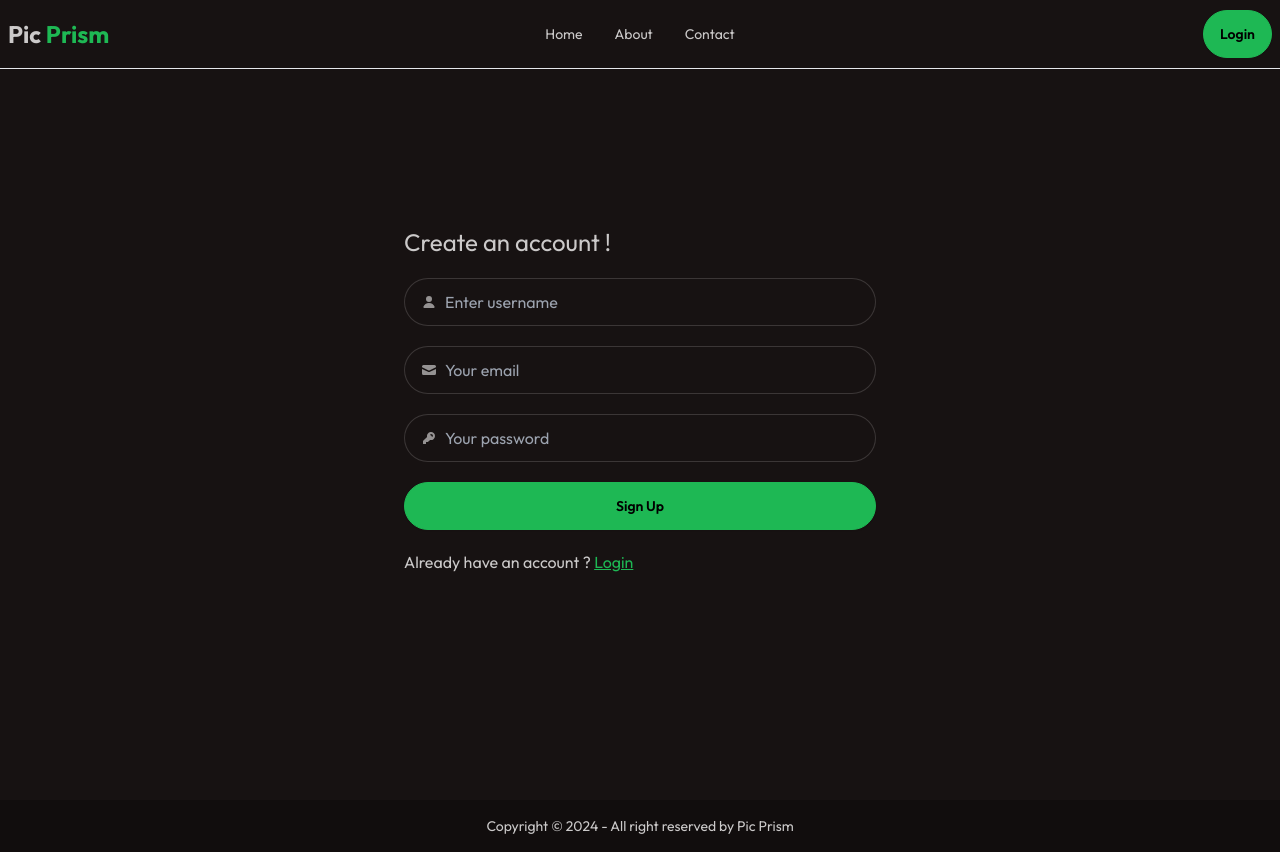
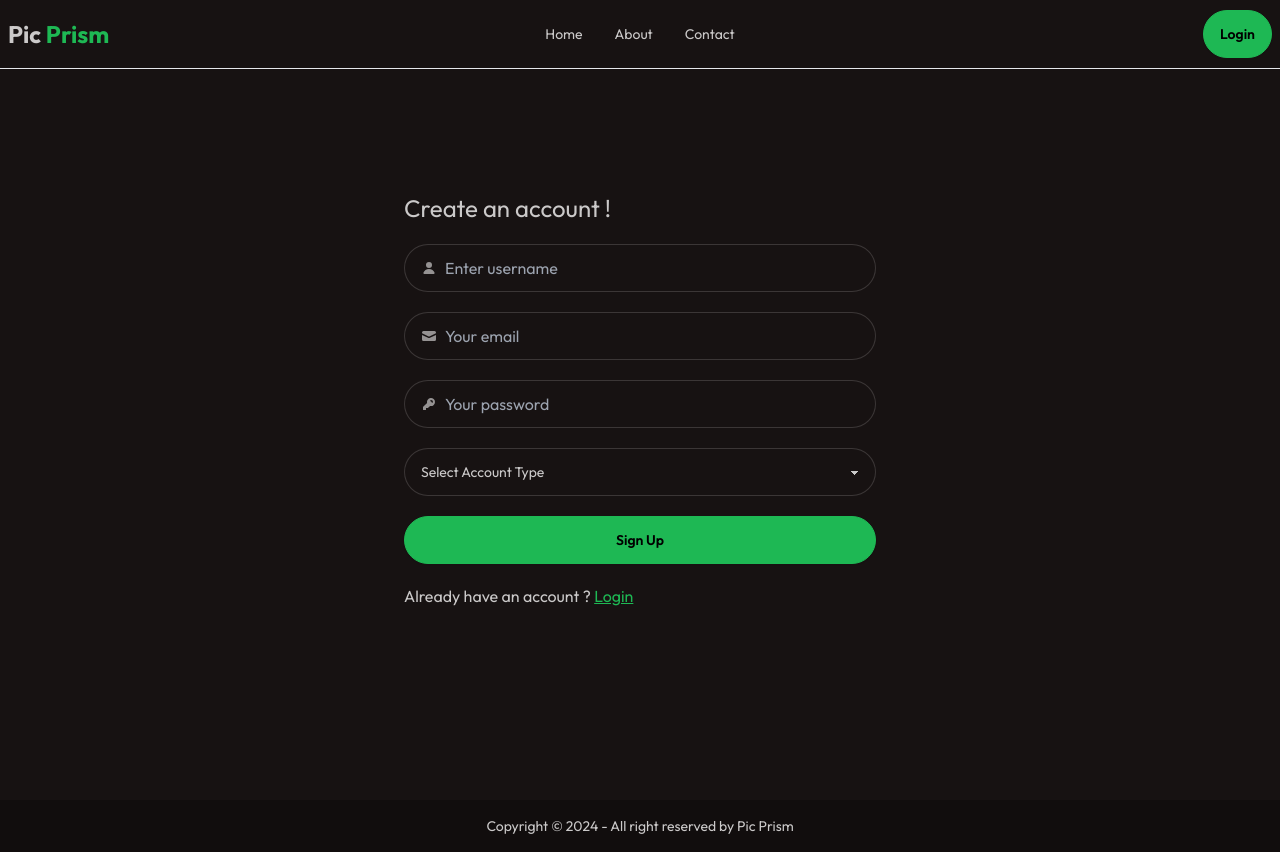
Before and after one commit to ankitjhagithub21/PicPrism, a React (Vite) app in the folder client/: page /signup in a window 1280 px wide. Built offline with nearby package versions, Linux system fonts and the light colour scheme.

Commit message:
changes signup page

```diff
--- a/client/src/pages/Login.jsx
+++ b/client/src/pages/Login.jsx
@@ -36,7 +36,7 @@ const Login = () => {
           </label>
           <button className='btn btn-primary'>Login</button>
         </form>
-        <p className='mt-5'>Don't have an account ? <Link to={"/signup"} className='text-blue-500 underline'>Signup</Link> </p>
+        <p className='mt-5'>Don't have an account ? <Link to={"/signup"} className='text-primary underline'>Signup</Link> </p>
       </div>
     </section>
   )
--- a/client/src/pages/Signup.jsx
+++ b/client/src/pages/Signup.jsx
@@ -15,7 +15,7 @@ const Signup = () => {
               <path
                 d="M8 8a3 3 0 1 0 0-6 3 3 0 0 0 0 6ZM12.735 14c.618 0 1.093-.561.872-1.139a6.002 6.002 0 0 0-11.215 0c-.22.578.254 1.139.872 1.139h9.47Z" />
             </svg>
-            <input type="text" className="grow" placeholder="Enter username" required/>
+            <input type="text" className="grow" placeholder="Enter username" required />
           </label>
           <label className="input input-bordered flex items-center gap-2">
             <svg
@@ -44,6 +44,12 @@ const Signup = () => {
             </svg>
             <input type="password" className="grow" placeholder='Your password' required />
           </label>
+          <select className="select select-bordered w-full ">
+            <option disabled selected>Select Account Type</option>
+            <option>Buyer</option>
+            <option>Seller</option>
+
+          </select>
           <button className='btn btn-primary'>Sign Up</button>
         </form>
         <p className='mt-5'>Already have an account ? <Link to={"/login"} className='text-primary underline'>Login</Link> </p>
```
